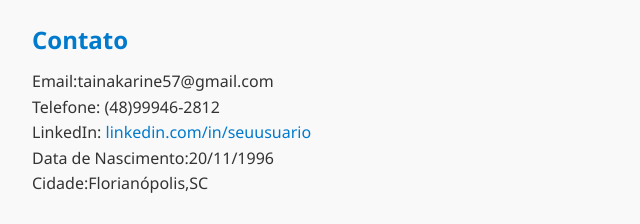
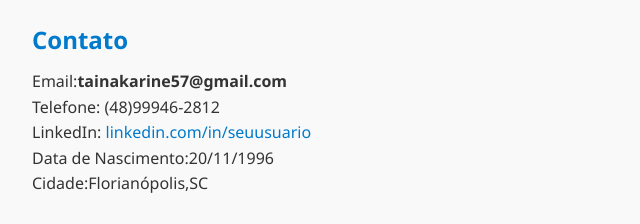
Before and after one commit to Tai3031/MEU_CURRICULO, a plain HTML site: page index.html in a window 1280 px wide. Shown: the part 169-393 px from the top of the page, 208-848 px from the left. Drawn offline with Linux system fonts and the light colour scheme.

Commit message:
Update style.css

```diff
--- a/style.css
+++ b/style.css
@@ -105,3 +105,6 @@ body.dark-mode .habilidades li {
   background-color: #263238;
   color: #4dd0e1;
 }
+.negrito {
+  font-weight: bold;
+}
```
